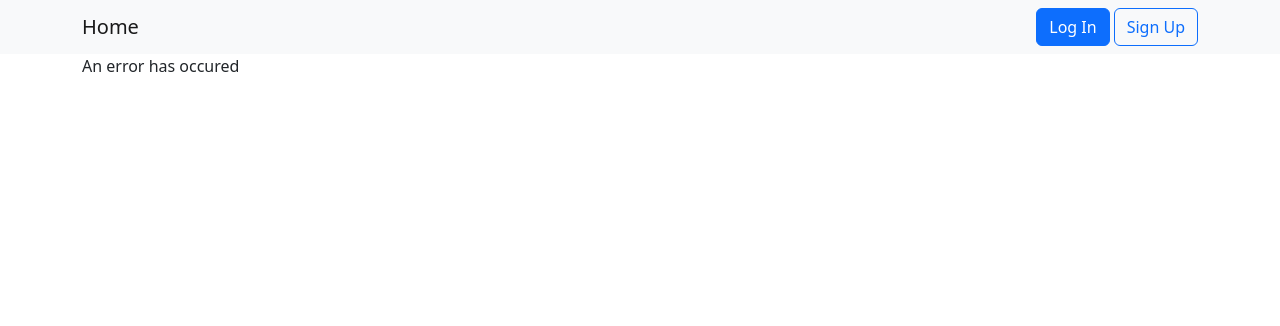
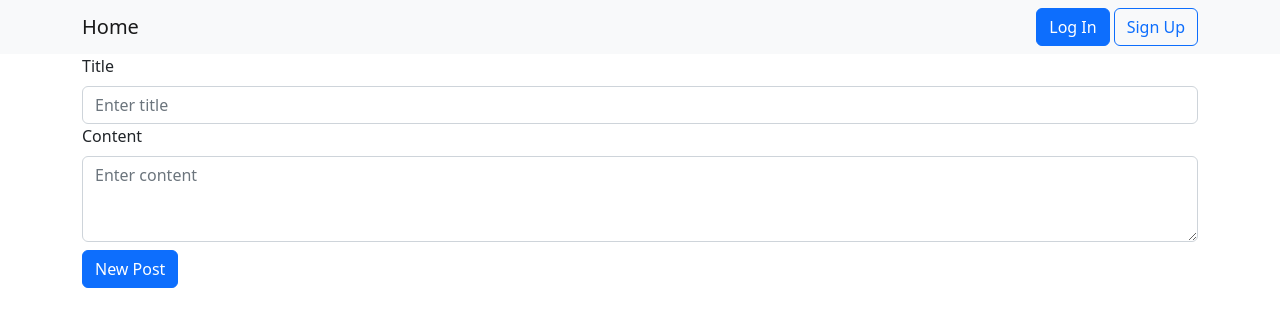
Before and after one commit to cesar93683/Stack-Overflow-Clone-Frontend, a React (Create React App) app: page /posts/new in a window 1280 px wide. Shown: the top 326 px of the page. Built offline with nearby package versions, Linux system fonts and the light colour scheme; no server answers.

Commit message:
Posts can now be created

```diff
--- a/src/App.tsx
+++ b/src/App.tsx
@@ -1,8 +1,9 @@
 import { Container } from 'react-bootstrap';
-import { BrowserRouter as Router, Routes, Route } from 'react-router-dom';
+import { BrowserRouter as Router, Route, Routes } from 'react-router-dom';
 import Navbar from './components/Navbar';
 import HomePage from './pages/HomePage';
 import LogInPage from './pages/LogInPage';
+import NewPost from './pages/NewPost';
 import PostPage from './pages/PostPage';
 import SignUpPage from './pages/SignUpPage';
 import { AuthProvider } from './utils/auth-context';
@@ -15,6 +16,7 @@ export default function BasicExample() {
         <Container>
           <Routes>
             <Route path="/" element={<HomePage />} />
+            <Route path="/posts/new" element={<NewPost />} />
             <Route path="/login" element={<LogInPage />} />
             <Route path="/signup" element={<SignUpPage />} />
             <Route path="/posts/:id" element={<PostPage />} />
--- a/src/components/Navbar.tsx
+++ b/src/components/Navbar.tsx
@@ -14,7 +14,7 @@ export default function NavBar() {
         </Link>
         {userId ? (
           <>
-            <Link to="/post/new">
+            <Link to="/posts/new">
               <Button variant="primary" className="me-1">
                 New Post
               </Button>
--- /dev/null
+++ b/src/pages/NewPost.tsx
@@ -0,0 +1,78 @@
+import React, { useContext, useState } from 'react';
+import { Alert, Button, Form } from 'react-bootstrap';
+import { useNavigate } from 'react-router-dom';
+import LoadingSpinner from '../components/LoadingSpinner';
+import PostsService from '../service/PostsService';
+import { AuthContext } from '../utils/auth-context';
+
+export default function NewPost() {
+  const { token } = useContext(AuthContext);
+  const [error, setError] = useState('');
+  const [title, setTitle] = useState('');
+  const [content, setContent] = useState('');
+  const [loading, setLoading] = useState(false);
+  const navigate = useNavigate();
+
+  const onTitleChange = (event: React.ChangeEvent<HTMLInputElement>) => {
+    setTitle(event.target.value);
+  };
+  const onContentChange = (event: React.ChangeEvent<HTMLTextAreaElement>) => {
+    setContent(event.target.value);
+  };
+  const onPostSubmit = async (event: React.FormEvent<HTMLFormElement>) => {
+    event.preventDefault();
+
+    if (!title) {
+      setError('Please enter a title');
+      return;
+    }
+
+    if (!content) {
+      setError('Please enter some content');
+      return;
+    }
+
+    setLoading(true);
+
+    PostsService.createPost(title, content, null, token).then(
+      (data) => {
+        if (data?.code === 0 && data?.postId) {
+          navigate(`/posts/${data.postId}`);
+        }
+      },
+      () => {
+        setError('An error occured');
+        setLoading(false);
+      }
+    );
+  };
+  return (
+    <Form onSubmit={onPostSubmit}>
+      <Form.Group>
+        <Form.Label>Title</Form.Label>
+        <Form.Control
+          type="text"
+          placeholder="Enter title"
+          value={title}
+          onChange={onTitleChange}
+        />
+      </Form.Group>
+      <Form.Group className="mb-2">
+        <Form.Label>Content</Form.Label>
+        <Form.Control
+          as="textarea"
+          rows={3}
+          placeholder="Enter content"
+          value={content}
+          onChange={onContentChange}
+        />
+      </Form.Group>
+      {error ? (
+        <Alert className="mb-2" variant="danger">
+          {error}
+        </Alert>
+      ) : null}
+      {loading ? <LoadingSpinner /> : <Button type="submit">New Post</Button>}
+    </Form>
+  );
+}
--- a/src/service/PostsService.ts
+++ b/src/service/PostsService.ts
@@ -62,7 +62,7 @@ class PostsService {
   async createPost(
     title: string,
     content: string,
-    postResponseId: number,
+    postResponseId: number | null,
     token: string
   ) {
     const response = await axios.post<ICreatePostResponse>(
```
